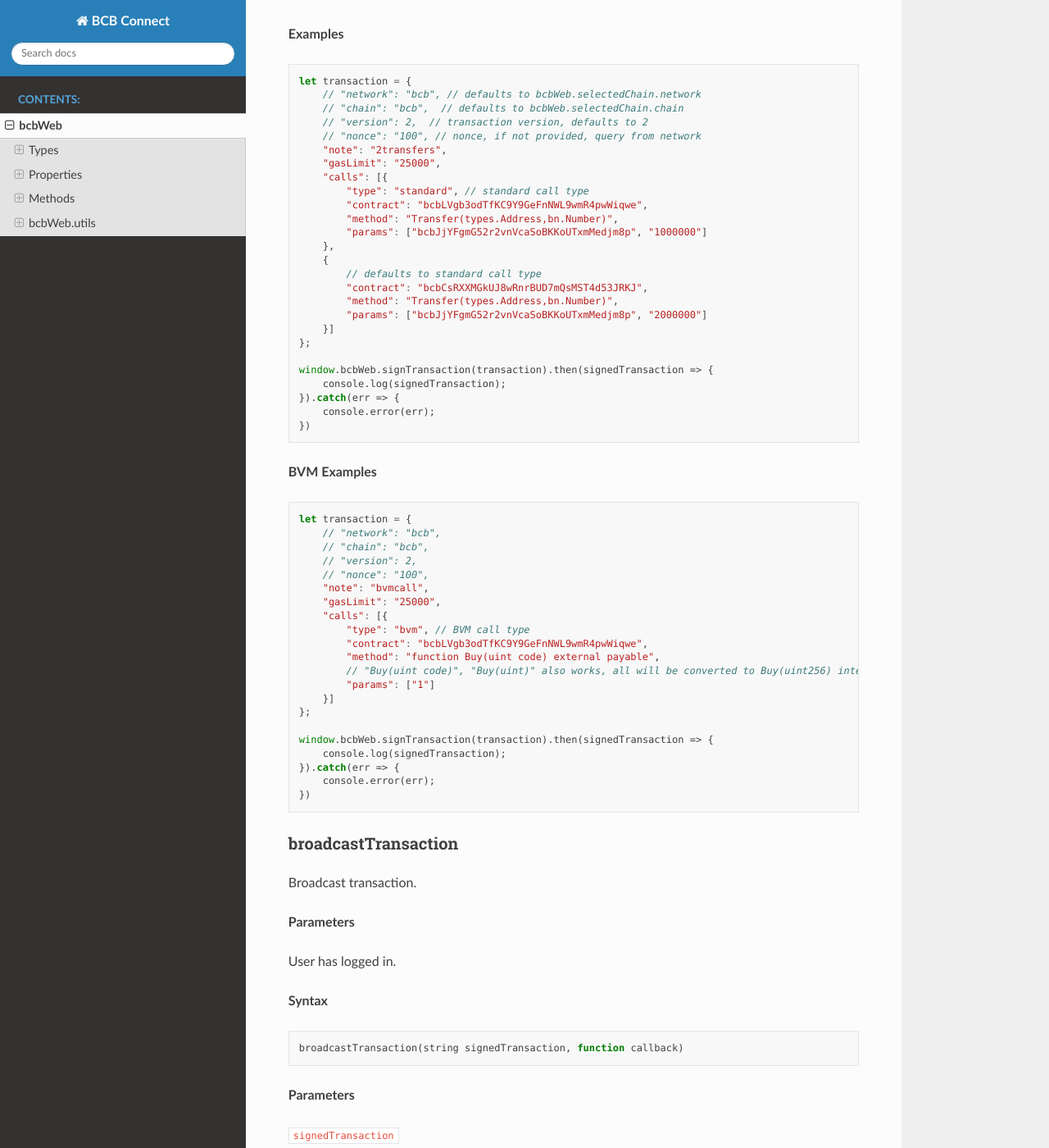
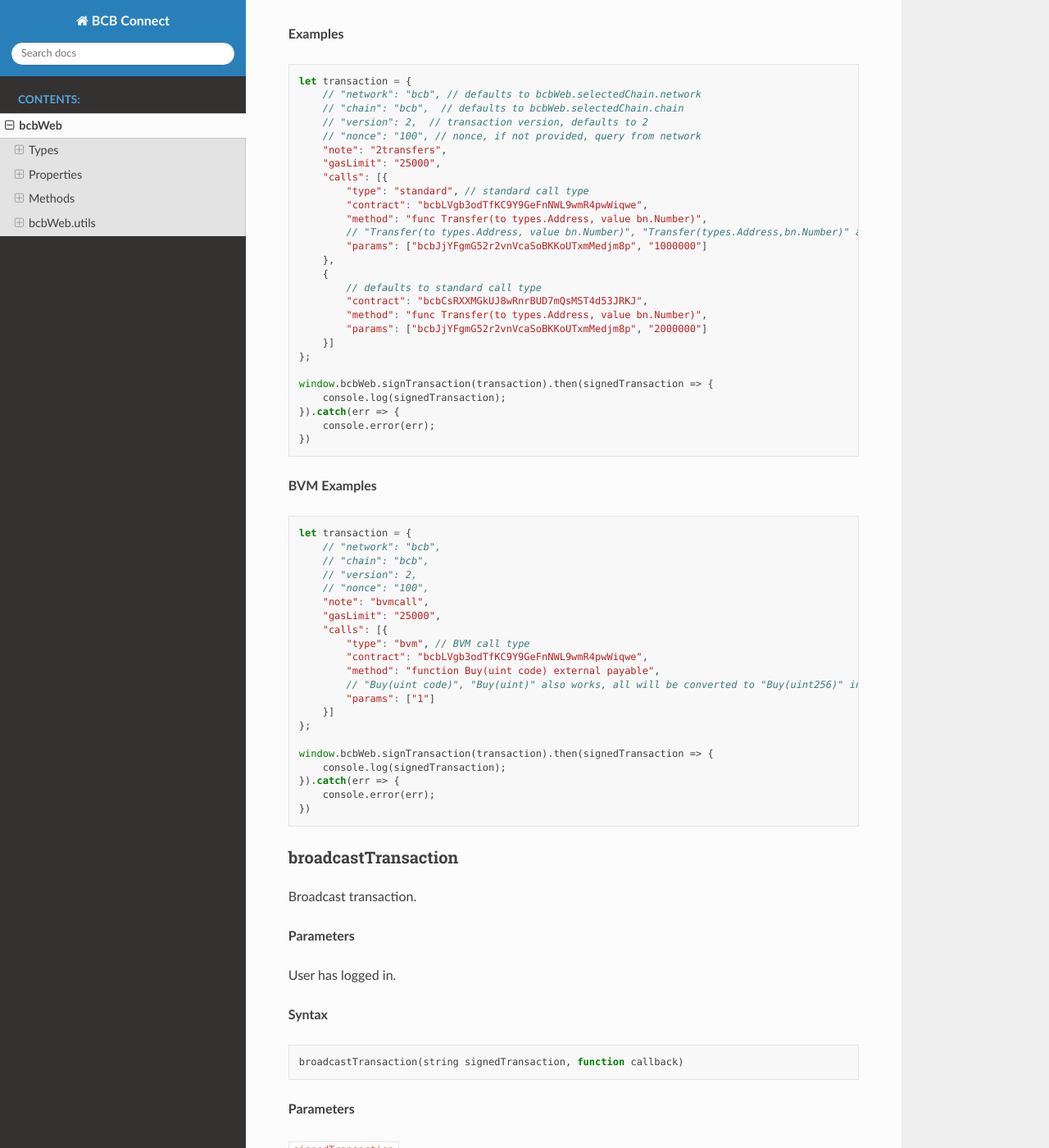
Before and after one commit to bcbwallet/bcbconnect, a Sphinx documentation site: the page built from docs/source/web_api.md, in a window 1280 px wide and 1400 px high, scrolled down 10292 px. Shown: the whole window at 82% size. Built offline with Sphinx 7.4.7 and the Read the Docs theme 2.0.0, drawn with Linux system fonts in a browser that asks for light colours; some of the changed text lies outside the part shown.

Commit message:
update doc

````diff
--- a/docs/source/web_api.md
+++ b/docs/source/web_api.md
@@ -39,9 +39,9 @@
   - standard
 
   ```
-  FuncName(ParamType1,ParamType2...)ReturnType
+  func FuncName(ParamType1, ParamType2...)
   ```
-  Golang syntax, spaces not allowed.
+  Golang syntax.
 
   - bvm
 
@@ -503,13 +503,14 @@
     "calls": [{
         "type": "standard", // standard call type
         "contract": "bcbLVgb3odTfKC9Y9GeFnNWL9wmR4pwWiqwe",
-        "method": "Transfer(types.Address,bn.Number)",
+        "method": "func Transfer(to types.Address, value bn.Number)",
+        // "Transfer(to types.Address, value bn.Number)", "Transfer(types.Address,bn.Number)" also works, all will be converted to "Transfer(types.Address,bn.Number)" internally to compute function signature.
         "params": ["bcbJjYFgmG52r2vnVcaSoBKKoUTxmMedjm8p", "1000000"]
     },
     {
     	// defaults to standard call type
         "contract": "bcbCsRXXMGkUJ8wRnrBUD7mQsMST4d53JRKJ",
-        "method": "Transfer(types.Address,bn.Number)",
+        "method": "func Transfer(to types.Address, value bn.Number)",
         "params": ["bcbJjYFgmG52r2vnVcaSoBKKoUTxmMedjm8p", "2000000"]
     }]
 };
@@ -535,7 +536,7 @@
         "type": "bvm", // BVM call type
         "contract": "bcbLVgb3odTfKC9Y9GeFnNWL9wmR4pwWiqwe",
         "method": "function Buy(uint code) external payable",
-        // "Buy(uint code)", "Buy(uint)" also works, all will be converted to Buy(uint256) internally to compute function signature.
+        // "Buy(uint code)", "Buy(uint)" also works, all will be converted to "Buy(uint256)" internally to compute function signature.
         "params": ["1"]
     }]
 };
````
Also changed, not shown: docs/source/web_api.rst (+52 -5 lines).
